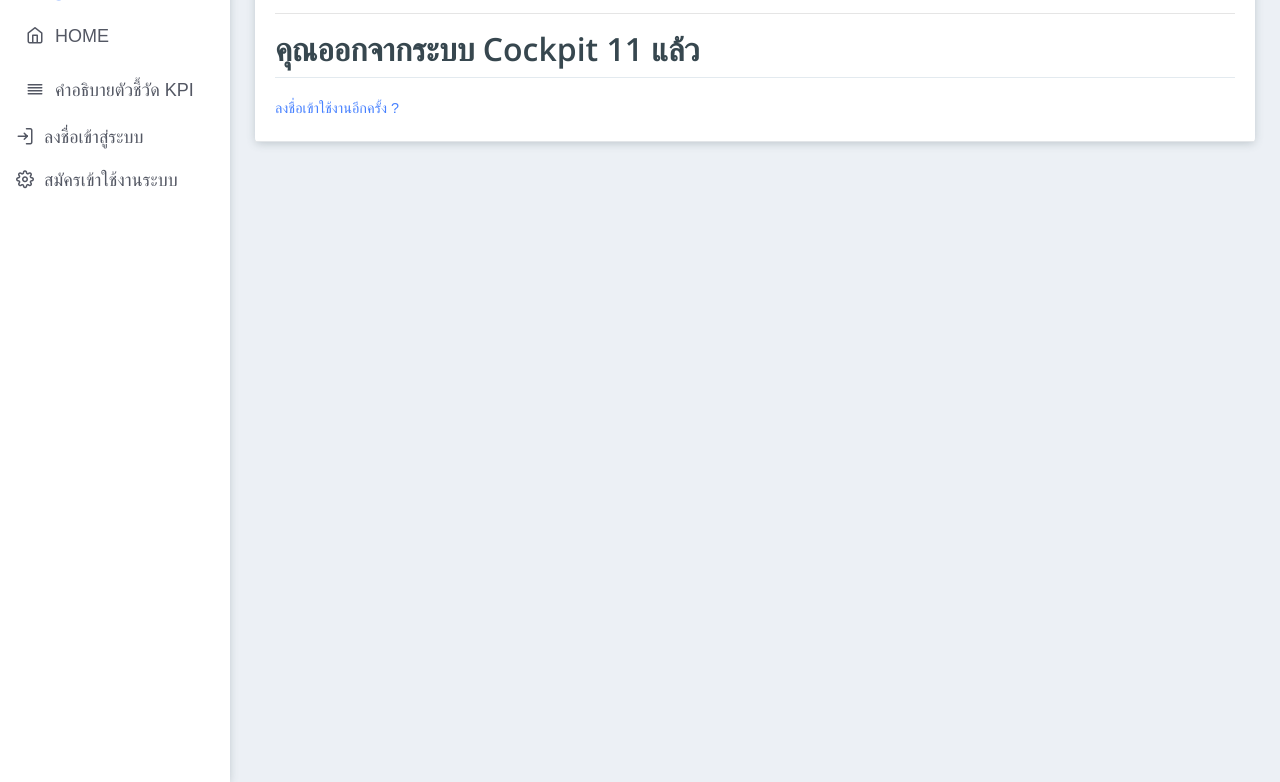
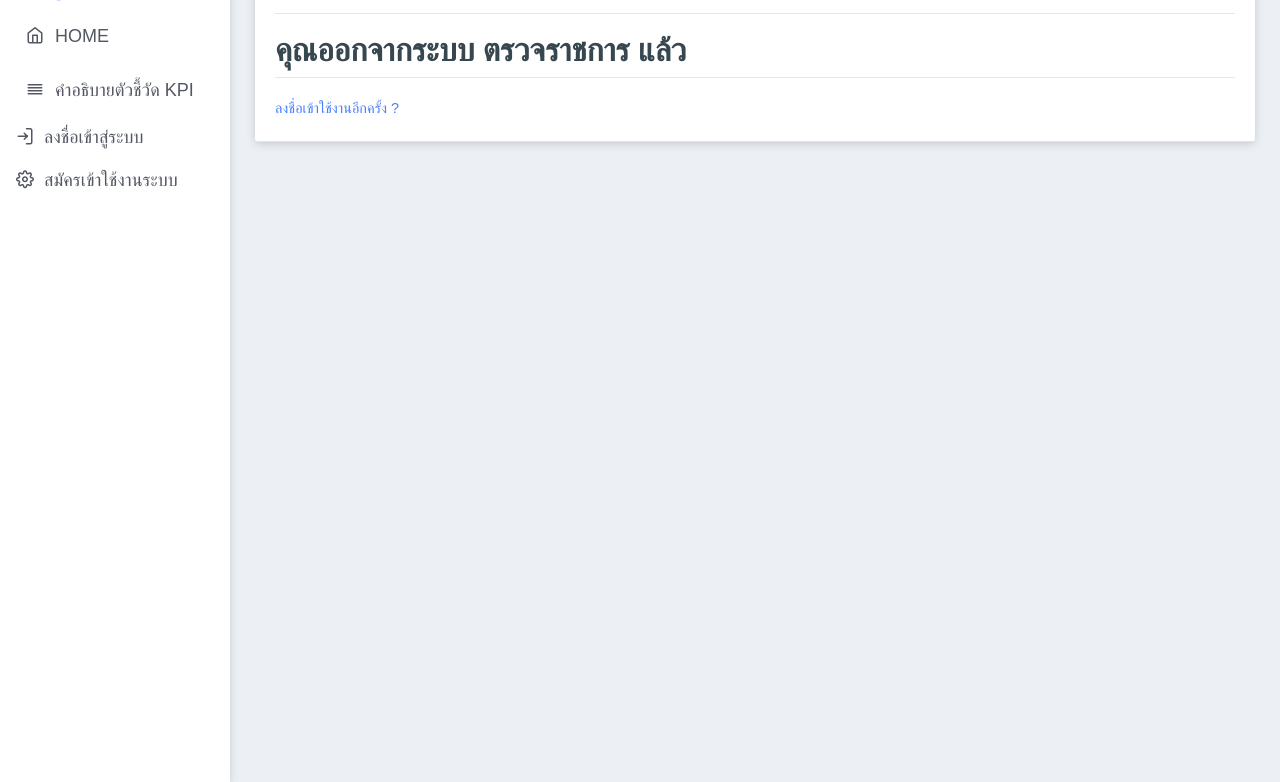
Before and after one commit to joblackpoc/audit_cmpo, a Django app: template auditproject/main/templates/main/logout.html in a window 1280 px wide. Shown: the part 208-990 px from the top of the page. Run offline with Django 4.2, Linux system fonts and the light colour scheme; the template is opened without the code that fills it, so the values that code supplies are empty; some libraries are stand-ins or nearby versions; some web fonts are replaced.

Commit message:
Login Logout Reset

```diff
--- a/auditproject/main/templates/main/home.html
+++ b/auditproject/main/templates/main/home.html
@@ -9,7 +9,7 @@
                 <div class="row align-items-center">
                     <div class="col-md-12">
                         <div class="page-header-title">
-                            <h5 class="m-b-10">ระบบบันทึกข้อมูล KPI COCKPIT 11</h5>
+                            <h5 class="m-b-10">รายงานตรวจราชการ ปี 2565</h5>
                         </div>
                         <ul class="breadcrumb">
                             <li class="breadcrumb-item"><a href="{% url 'home' %}"><i class="feather icon-home"></i></a></li>
--- a/auditproject/main/templates/main/logout.html
+++ b/auditproject/main/templates/main/logout.html
@@ -11,7 +11,7 @@
 				<div class="row align-items-center">
 					<div class="col-md-12">
 						<div class="page-header-title">
-							<h5 class="m-b-10">Cockpit 11-2563</h5>
+							<h5 class="m-b-10">ตรวจราชการ ปี 2565</h5>
 						</div>
 						<ul class="breadcrumb">
 							<li class="breadcrumb-item"><a href="index.html"><i class="feather icon-home"></i></a></li>
@@ -31,7 +31,7 @@
                         <h5 class="mb-0"> ออกจากระบบ</h5>
                         <hr>
 
-                        <h2>คุณออกจากระบบ Cockpit 11 แล้ว</h2>
+                        <h2>คุณออกจากระบบ ตรวจราชการ แล้ว</h2>
                         <div class="border-top pt-3">
                           <small class="text-muted">
                             <a href="{% url 'login' %}">ลงชื่อเข้าใช้งานอีกครั้ง ?</a>
--- a/auditproject/main/templates/main/password_reset_complete.html
+++ b/auditproject/main/templates/main/password_reset_complete.html
@@ -11,7 +11,7 @@
 				<div class="row align-items-center">
 					<div class="col-md-12">
 						<div class="page-header-title">
-							<h5 class="m-b-10">Cockpit 11</h5>
+							<h5 class="m-b-10">ตรวจราชการ</h5>
 						</div>
 						<ul class="breadcrumb">
 							<li class="breadcrumb-item"><a href="{% url 'home' %}"><i class="feather icon-home"></i></a></li>
--- a/auditproject/main/templates/main/password_reset_confirm.html
+++ b/auditproject/main/templates/main/password_reset_confirm.html
@@ -28,7 +28,7 @@
 			<div class="col-sm-12">
                 <div class="card">
                     <div class="card-header">
-                        <h5 class="mb-0"> Accordion Example</h5>
+                        <h5 class="mb-0"> ยืนยันการขอ password ใหม่</h5>
                         <hr>
 
                         <div class="content-section">
--- a/auditproject/main/templates/main/password_reset_done.html
+++ b/auditproject/main/templates/main/password_reset_done.html
@@ -32,7 +32,7 @@
                         <hr>
 
                         <div class="alert alert-info">
-                            An email has been sent with instructions to reset your password
+                            ส่งอีเมล์สำหรับการลืมรหัสผ่านเรียบร้อยแล้ว
                         </div>
 
                     </div>
```
